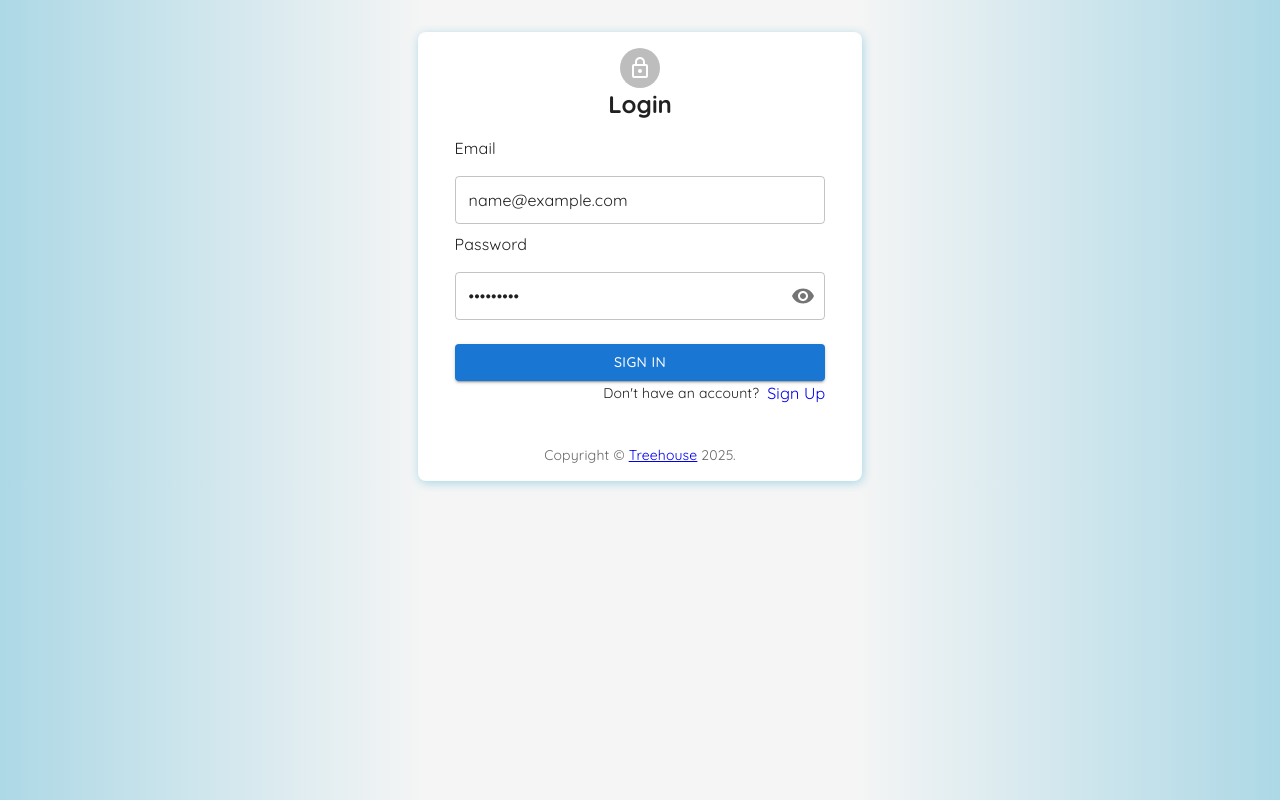
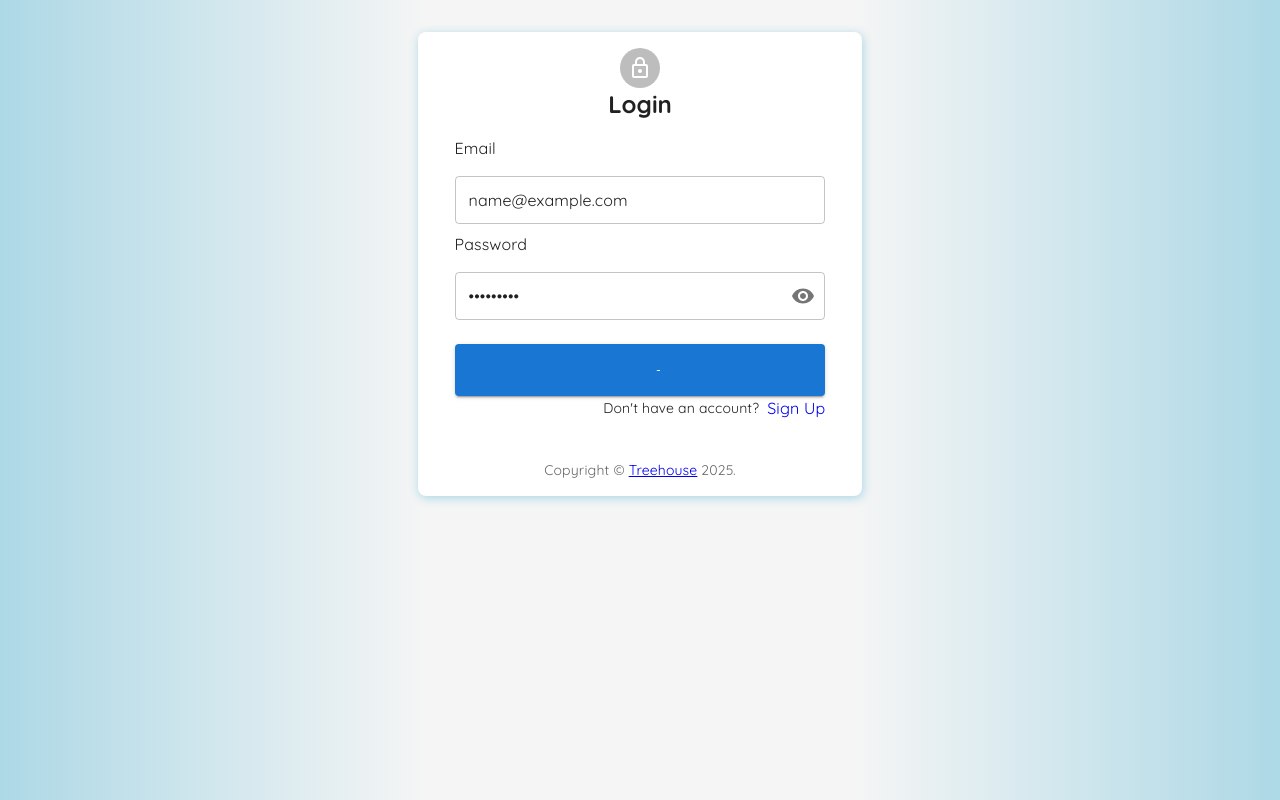
Before and after one commit to treehouseapps/PRODIGY_FS_01, a React (Vite) app: page / in a window 1280 px wide. Both pictures are taken after typing "name@example.com", "Sample123" into the empty fields and a click on the button "SIGN IN". Built offline with nearby package versions, Linux system fonts and the light colour scheme; no server answers.

Commit message:
Update login.jsx

```diff
--- a/src/pages/login.jsx
+++ b/src/pages/login.jsx
@@ -11,6 +11,7 @@ import {
     Box,
     Typography,
     Container,
+    CircularProgress,
     IconButton,
     InputAdornment,
 } from '@mui/material';
@@ -65,11 +66,12 @@ export default function SignIn() {
     const [message, setMessage] = useState()
     const [showPassword, setShowPassword] = useState(false);
     const [alertVisibility, setAlertVisibility] = useState(false);
-
+const [text, setText] = useState("Sign in");
     const navigate = useNavigate();
 
     const onSubmit = async (e) => {
         e.preventDefault()
+setText(<CircularProgress sx={{ color: "white"}}/>)
         if (email && password) {
 
             try {
@@ -195,7 +197,7 @@ export default function SignIn() {
                             sx={{ marginTop: '1rem' }}
                             className={classes.submit}
                         >
-                            Sign In
+                            {text}
                         </Button>
                         <Grid container>
                             <Grid item xs>
```
